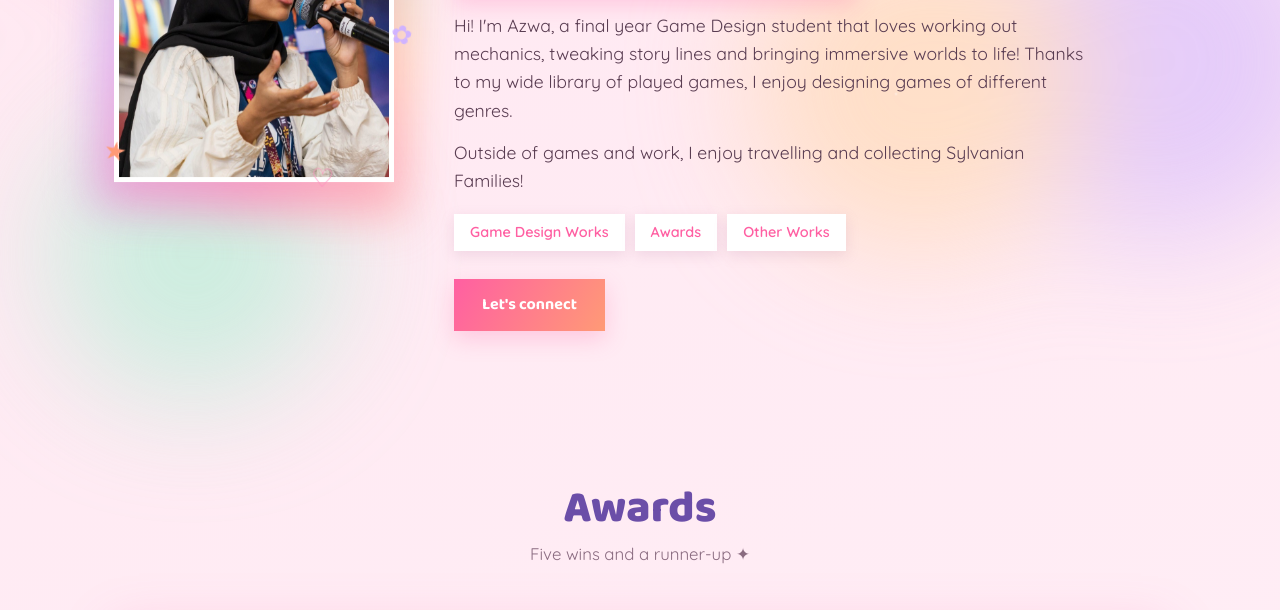
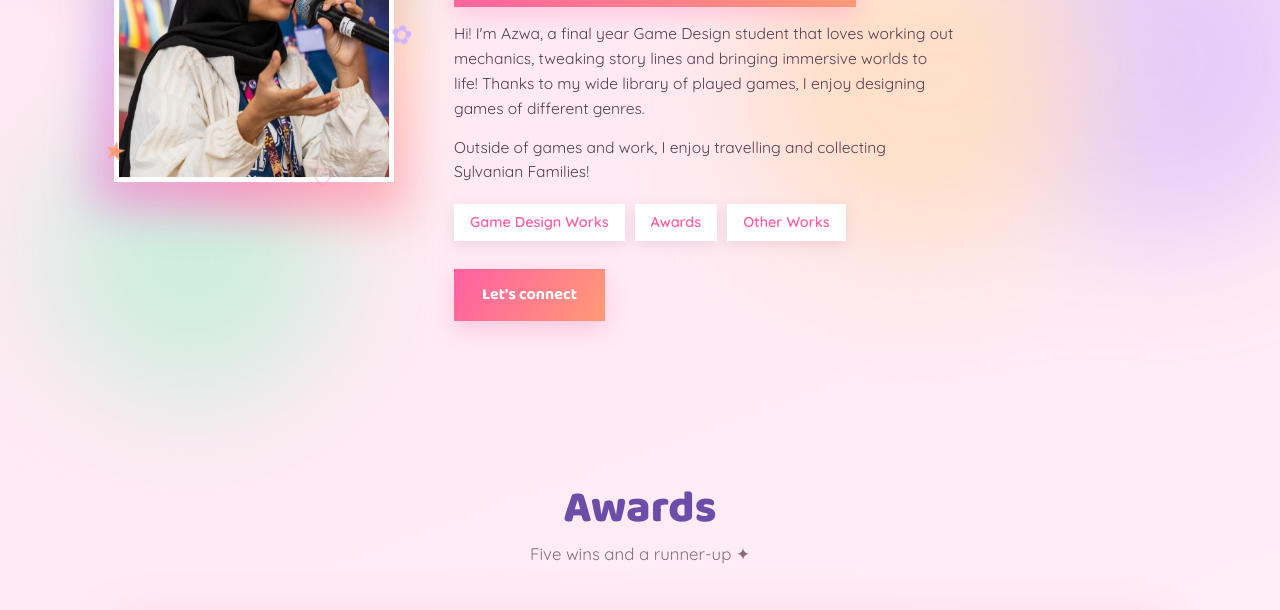
Before and after one commit to StarryStuff/portfolio-website, a plain HTML site: page index.html in a window 1280 px wide. Shown: the part 386-996 px from the top of the page. Drawn offline with Linux system fonts and the light colour scheme.

Commit message:
Update style3.5.css

```diff
--- a/style.css
+++ b/style.css
@@ -248,7 +248,7 @@ main { max-width: 1100px; margin: 0 auto; padding: 0 24px; }
   font-weight: 700;
 }
 
-.hero-desc { margin-top: 14px; font-size: 1.1rem; max-width: 640px; color: var(--ink); }
+.hero-desc { margin-top: 14px; font-size: 0.975rem; max-width: 500px; color: var(--ink); }
 
 .hero-tags { display: flex; flex-wrap: wrap; gap: 10px; margin-top: 20px; }
 
```
